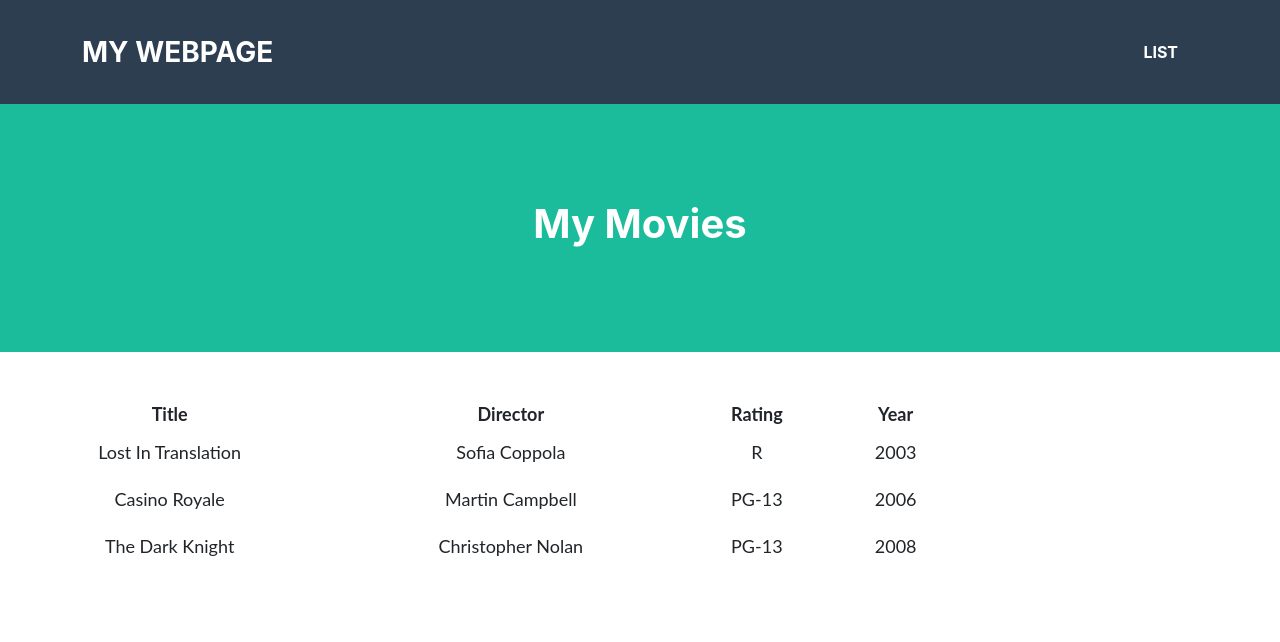
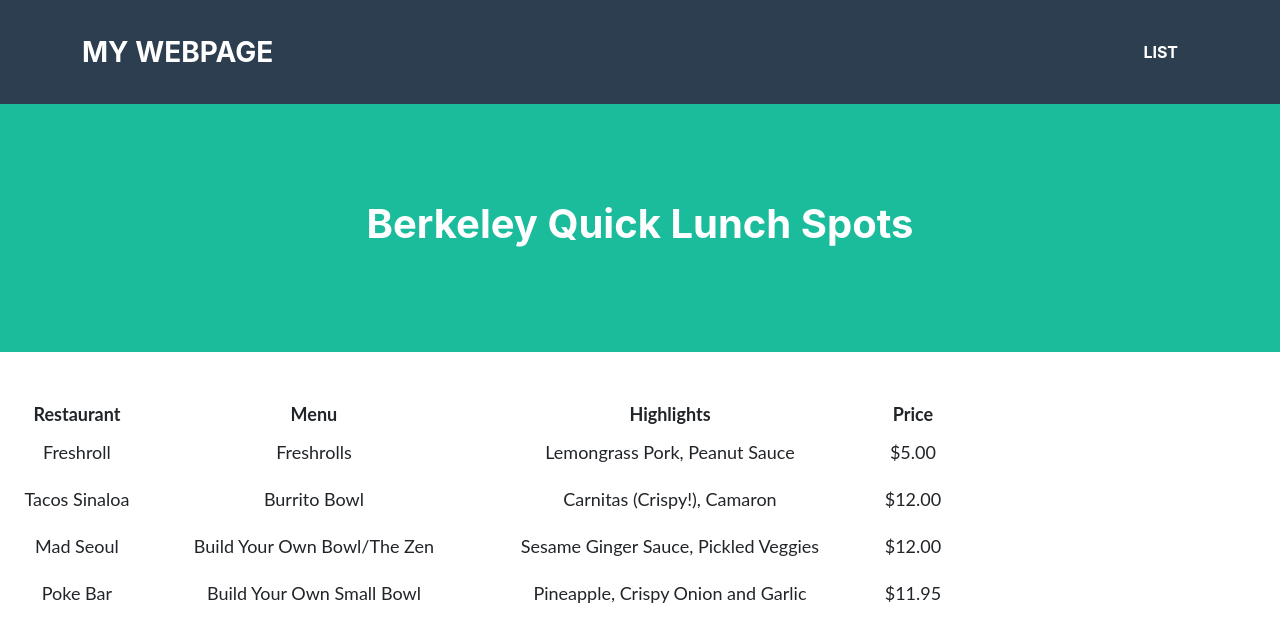
Before and after one commit to csirisoponsilp/csiri, a plain HTML site: page list.html in a window 1280 px wide. Drawn offline with Linux system fonts and the light colour scheme.

Commit message:
info 202: update json file and list html

```diff
--- a/list.html
+++ b/list.html
@@ -20,7 +20,7 @@
         </nav>
         <!--This code creates the middle section of the webpage-->
         <header class="masthead bg-primary text-white text-center">
-            <h1>My Movies</h1>
+            <h1>Berkeley Quick Lunch Spots</h1>
         </header>
         <!--Here is where the table will be loaded in.  The actual table will be loaded in JavaScript.-->
         <section class="mt-5 text-center">
--- a/list_data.json
+++ b/list_data.json
@@ -1,22 +1,28 @@
 {
-	"movies": [
+	"berkeley_lunch": [
 		{
-			"Title": "Lost In Translation",
-			"Director": "Sofia Coppola",
-			"Rating": "R",
-			"Year": "2003"
+			"Restaurant": "Freshroll",
+			"Menu": "Freshrolls",
+			"Highlights": "Lemongrass Pork, Peanut Sauce",
+			"Price": "$5.00"
 		},
 		{
-			"Title": "Casino Royale",
-			"Director": "Martin Campbell",
-			"Rating": "PG-13",
-			"Year": "2006"
+			"Restaurant": "Tacos Sinaloa",
+			"Menu": "Burrito Bowl",
+			"Highlights": "Carnitas (Crispy!), Camaron",
+			"Price": "$12.00"
 		},
 		{
-			"Title": "The Dark Knight",
-			"Director": "Christopher Nolan",
-			"Rating": "PG-13",
-			"Year": "2008"
+			"Restaurant": "Mad Seoul",
+			"Menu": "Build Your Own Bowl/The Zen",
+			"Highlights": "Sesame Ginger Sauce, Pickled Veggies",
+			"Price": "$12.00"
+		},
+		{
+			"Restaurant": "Poke Bar",
+			"Menu": "Build Your Own Small Bowl",
+			"Highlights": "Pineapple, Crispy Onion and Garlic",
+			"Price": "$11.95"
 		}
 	]
 }
```
